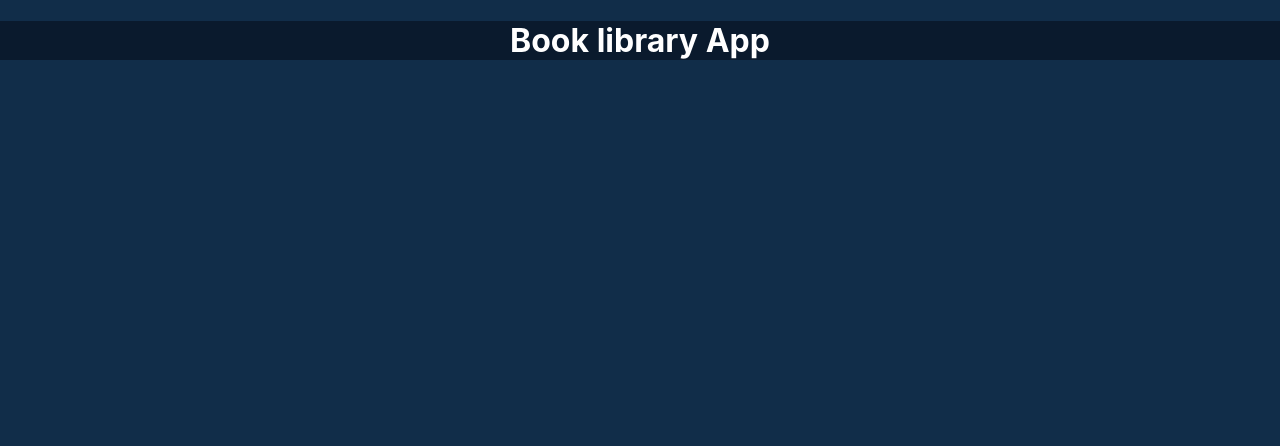
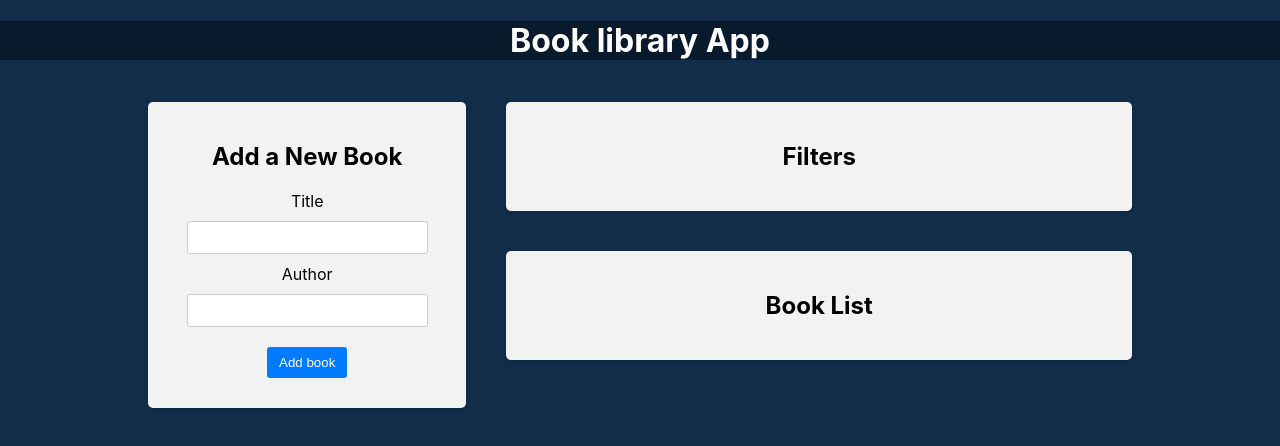
Before and after one commit to GhostArnold/Library-App, a React (Create React App) app in the folder frontend/: page / in a window 1280 px wide. Shown: the top 446 px of the page. Built offline with nearby package versions, Linux system fonts and the light colour scheme.

Commit message:
We have created 3 main blocks and added inputs for the block with the addition of books

```diff
--- a/frontend/package.json
+++ b/frontend/package.json
@@ -1,6 +1,6 @@
 {
   "name": "frontend",
-  "version": "0.1.0",
+  "version": "1.0.0",
   "private": true,
   "dependencies": {
     "@testing-library/jest-dom": "^5.17.0",
--- a/frontend/src/App.jsx
+++ b/frontend/src/App.jsx
@@ -1,11 +1,22 @@
 import './App.css';
-
+import BookForm from './components/BookForm/BookForm.jsx';
+import BookList from './components/BookList/BookList.jsx';
+import Filter from './components/Filter/Filter.jsx';
 function App() {
   return (
     <div className="App">
       <header className="app-header">
         <h1>Book library App</h1>
       </header>
+      <main className="app-main">
+        <div className="app-left-column">
+          <BookForm />
+        </div>
+        <div className="app-right-column">
+          <Filter />
+          <BookList />
+        </div>
+      </main>
     </div>
   );
 }
--- /dev/null
+++ b/frontend/src/components/BookForm/BookForm.css
@@ -0,0 +1,48 @@
+.book-form {
+  width: 100%;
+}
+
+.book-form label {
+  display: block;
+  width: 100%;
+  text-align: center;
+  margin-bottom: 10px;
+}
+
+.book-form input {
+  width: 80%;
+  padding: 8px;
+  margin-bottom: 10px;
+  border: 1px solid #ccc;
+  border-radius: 3px;
+}
+
+.book-form button {
+  background-color: #007bff;
+  color: #fff;
+  padding: 8px 12px;
+  border: none;
+  border-radius: 3px;
+  cursor: pointer;
+  margin: 10px;
+  transition: background-color 0.3s ease;
+}
+
+.book-form button:hover {
+  background-color: #0056b3;
+}
+
+.book-form .spinner {
+  animation: spinner 1s infinite linear;
+  margin-left: 10px;
+}
+
+@keyframes spinner {
+  from {
+    transform: rotate(0deg);
+  }
+
+  to {
+    transform: rotate(360deg);
+  }
+}
--- /dev/null
+++ b/frontend/src/components/BookForm/BookForm.jsx
@@ -0,0 +1,52 @@
+import { useState } from 'react';
+import './BookForm.css';
+const BookForm = () => {
+  // Название книги
+  const [title, setTitle] = useState('');
+  //   Автор книги
+  const [author, setAuthor] = useState('');
+
+  const handleSubmit = (e) => {
+    // Чтобы браузер не выполнял действие по умолчанию (не перезагружал страницу)
+    e.preventDefault();
+
+    if (title && author) {
+      // dispatch action
+      console.log(title, author);
+      //   Делаем, чтобы после субмита состояние обнулялось
+      setTitle('');
+      setAuthor('');
+    }
+  };
+  return (
+    <div className="app-block book-form">
+      <h2>Add a New Book</h2>
+      <form onSubmit={handleSubmit}>
+        <div>
+          {/* Название */}
+          {/* Элемент label используется в HTML для связывания текста с элементом формы (например, текстовым поле ввода, чекбоксом или кнопкой) */}
+          <label htmlFor="title">Title</label>
+          <input
+            type="text"
+            id="title"
+            value={title}
+            onChange={(e) => setTitle(e.target.value)}
+          />
+        </div>
+        {/* Автор */}
+        <div>
+          <label htmlFor="author">Author</label>
+          <input
+            type="text"
+            id="author"
+            value={author}
+            onChange={(e) => setAuthor(e.target.value)}
+          />
+        </div>
+        <button type="submit">Add book</button>
+      </form>
+    </div>
+  );
+};
+
+export default BookForm;
--- /dev/null
+++ b/frontend/src/components/BookList/BookList.css
@@ -0,0 +1,61 @@
+.book-list ul {
+  padding: 0;
+  margin: 20px -20px;
+  list-style: none;
+}
+
+.book-list li {
+  display: flex;
+  justify-content: space-between;
+  align-items: center;
+  width: auto;
+  padding: 10px 20px;
+  border-bottom: 1px solid #ccc;
+  background-color: #fff;
+  list-style-type: none;
+}
+
+.book-list li:nth-child(even) {
+  background-color: #f2f2f2;
+}
+
+.book-list li:hover {
+  background-color: #dbe4f8;
+}
+
+.book-list button {
+  background-color: #fff;
+  color: red;
+  border: 1px solid red;
+  padding: 8px 12px;
+  border-radius: 3px;
+  cursor: pointer;
+  transition: background-color 0.3s ease;
+}
+
+.book-list button:hover {
+  background-color: #fdd;
+}
+
+.book-list .highlight {
+  background-color: #ff0;
+}
+
+.book-list .book-info {
+  flex: 1;
+  text-align: left;
+}
+
+.book-list .book-actions {
+  display: flex;
+  align-items: center;
+}
+
+.book-list .star-icon {
+  width: 24px;
+  height: 24px;
+  margin: 0 20px;
+  cursor: pointer;
+  transition: color 0.3s ease;
+  color: #fca510;
+}
--- /dev/null
+++ b/frontend/src/components/BookList/BookList.jsx
@@ -0,0 +1,9 @@
+const BookList = () => {
+  return (
+    <div className="app-block book-list">
+      <h2>Book List</h2>
+    </div>
+  );
+};
+
+export default BookList;
--- /dev/null
+++ b/frontend/src/components/Filter/Filter.css
@@ -0,0 +1,50 @@
+.filter-row {
+  display: flex;
+  justify-content: space-between;
+  align-items: center;
+}
+
+.filter-group {
+  flex: 1;
+  text-align: center;
+}
+
+.filter input[type='text'] {
+  width: 80%;
+  padding: 8px;
+  border: 1px solid #ccc;
+  border-radius: 3px;
+}
+
+.filter button {
+  background-color: #007bff;
+  color: #fff;
+  padding: 8px 12px;
+  border: none;
+  border-radius: 3px;
+  cursor: pointer;
+  margin: 10px;
+  transition: background-color 0.3s ease;
+}
+
+.filter button:hover {
+  background-color: #0056b3;
+}
+
+@media screen and (max-width: 1024px) {
+  .filter-row {
+    flex-direction: column;
+    align-items: stretch;
+  }
+
+  .filter-group {
+    width: 100%;
+    margin: auto;
+    margin-bottom: 10px;
+  }
+
+  .filter button {
+    margin: 10px auto 0;
+    max-width: 50%;
+  }
+}
--- /dev/null
+++ b/frontend/src/components/Filter/Filter.jsx
@@ -0,0 +1,8 @@
+const Filter = () => {
+  return (
+    <div className="app-block filter">
+      <h2>Filters</h2>
+    </div>
+  );
+};
+export default Filter;
```
Also changed, not shown: 1 other file (tests, documents, lock files or other folders).
